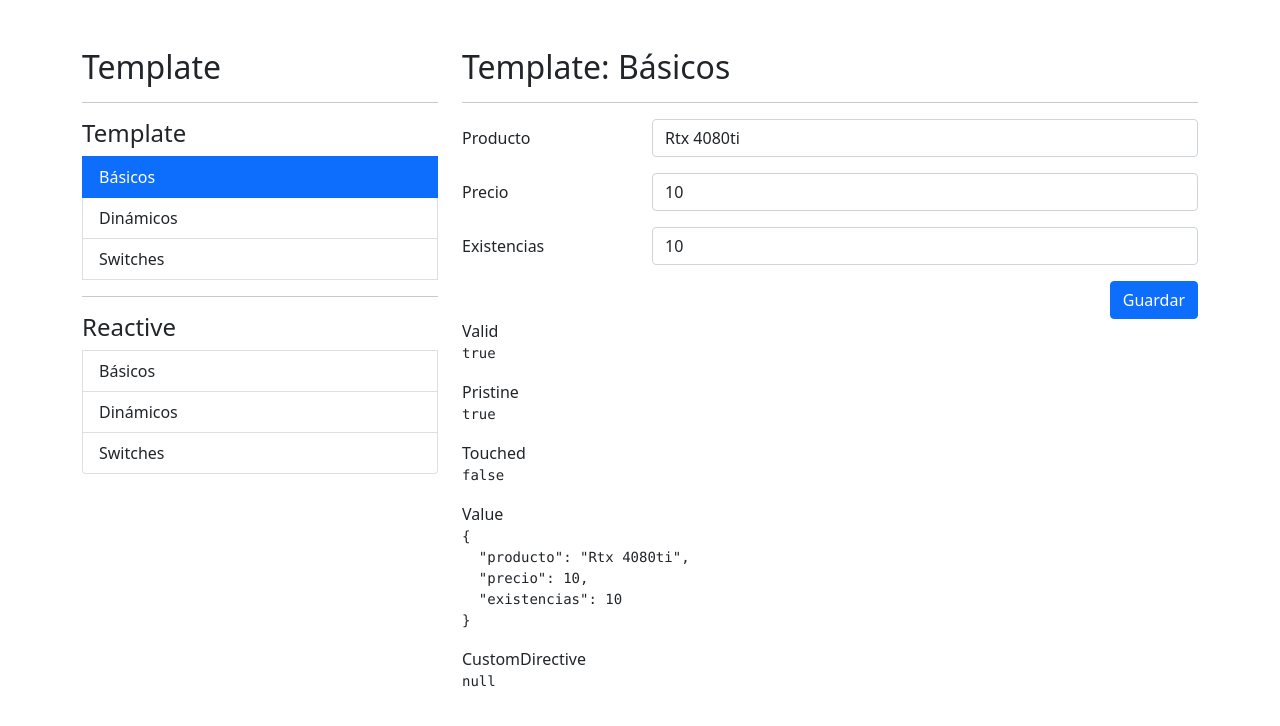
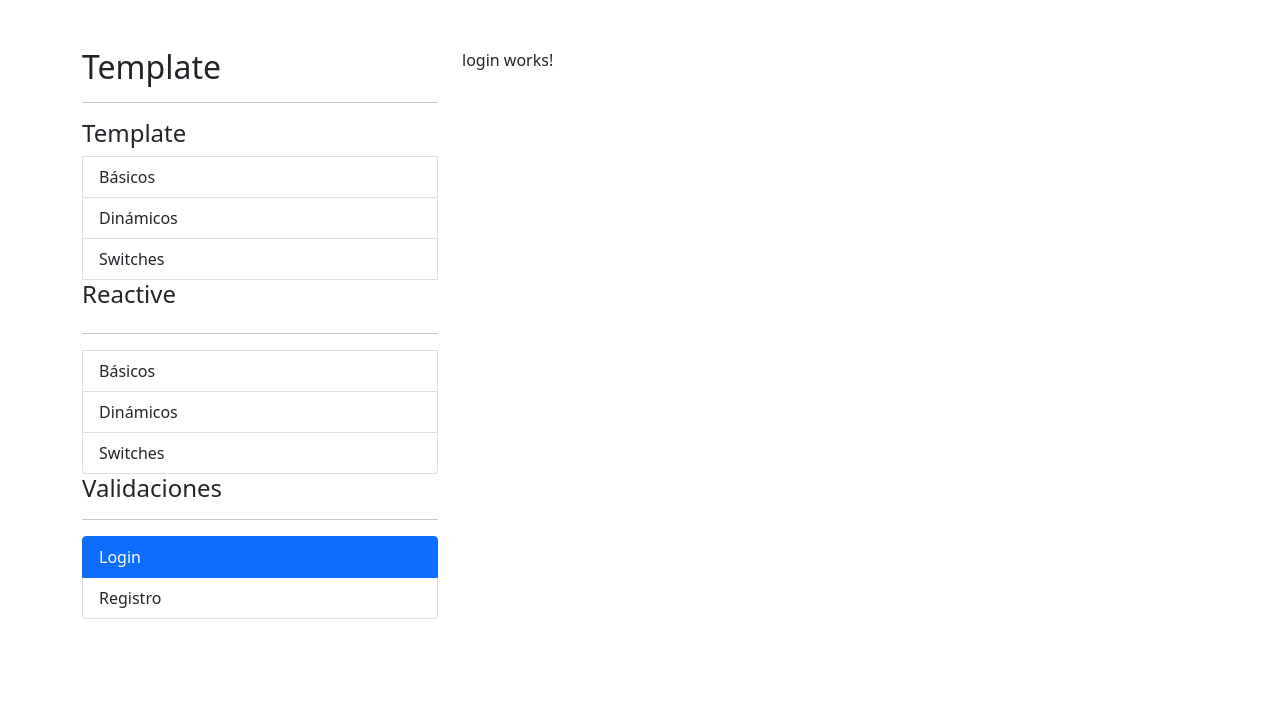
Before and after one commit to Dcterrance88/FormulariosApp-Angular, an Angular app: page /auth/login in a window 1280 px wide. Before the commit this address led to /template/basicos. Shown: the top 726 px of the page. Built offline with nearby package versions, Linux system fonts and the light colour scheme.

Commit message:
Creando modulo auth, servicios, componentes y enlaces al menu
se creo el componente auth con los componentes de registro y auth los
cuales se añadieron al menu y se realizo los enlaces de forma peresoza

```diff
--- a/src/app/app-routing.module.ts
+++ b/src/app/app-routing.module.ts
@@ -9,6 +9,10 @@
   {
     path: 'template',
     loadChildren: () => import('./template/template.module').then( m => m.TemplateModule),
+  },
+  {
+    path: 'auth',
+    loadChildren: () => import('./auth/auth.module').then( m => m.AuthModule),
   },
   {
     path: '**',
--- /dev/null
+++ b/src/app/auth/auth.module.ts
@@ -0,0 +1,18 @@
+import { NgModule } from '@angular/core';
+import { CommonModule } from '@angular/common';
+
+import { AuthRoutingModule } from './auth-routing.module';
+import { RegistroComponent } from './pages/registro/registro.component';
+import { LoginComponent } from './pages/login/login.component';
+
+
+@NgModule({
+  declarations: [
+    RegistroComponent,
+    LoginComponent],
+  imports: [
+    CommonModule,
+    AuthRoutingModule
+  ]
+})
+export class AuthModule { }
--- /dev/null
+++ b/src/app/auth/pages/login/login.component.html
@@ -0,0 +1 @@
+<p>login works!</p>
--- /dev/null
+++ b/src/app/auth/pages/login/login.component.ts
@@ -0,0 +1,16 @@
+import { Component, OnInit } from '@angular/core';
+
+@Component({
+  selector: 'app-login',
+  templateUrl: './login.component.html',
+  styles: [
+  ]
+})
+export class LoginComponent implements OnInit {
+
+  constructor() { }
+
+  ngOnInit(): void {
+  }
+
+}
--- /dev/null
+++ b/src/app/auth/pages/registro/registro.component.html
@@ -0,0 +1 @@
+<p>registro works!</p>
--- /dev/null
+++ b/src/app/auth/pages/registro/registro.component.ts
@@ -0,0 +1,16 @@
+import { Component, OnInit } from '@angular/core';
+
+@Component({
+  selector: 'app-registro',
+  templateUrl: './registro.component.html',
+  styles: [
+  ]
+})
+export class RegistroComponent implements OnInit {
+
+  constructor() { }
+
+  ngOnInit(): void {
+  }
+
+}
--- a/src/app/shared/sidemenu/sidemenu.component.html
+++ b/src/app/shared/sidemenu/sidemenu.component.html
@@ -1,6 +1,7 @@
 <h2>Template</h2>
 <hr>
 <ul class="list-group">
+
   <h4>Template</h4>
   <li class="list-group-item"
       *ngFor="let item of templateMenu"
@@ -8,8 +9,8 @@
       routerLinkActive="active">
     {{item.texto}}
   </li>
+  <h4>Reactive</h4>
   <hr>
-  <h4>Reactive</h4>
   <li class="list-group-item"
       *ngFor="let item of reactiveMenu"
       [routerLink]="[item.ruta]"
@@ -17,3 +18,13 @@
     {{item.texto}}
   </li>
 </ul>
+<h4>Validaciones</h4>
+<hr>
+<ul class="list-group">
+  <li class="list-group-item"
+      *ngFor="let item of authMenu"
+      [routerLink]="[item.ruta]"
+      routerLinkActive="active">
+    {{item.texto}}
+  </li>
+</ul>
--- a/src/app/shared/sidemenu/sidemenu.component.ts
+++ b/src/app/shared/sidemenu/sidemenu.component.ts
@@ -21,4 +21,8 @@
     {texto: 'Dinámicos', ruta: './reactive/dinamicos'},
     {texto: 'Switches', ruta: './reactive/switches'},
   ]
+  public authMenu: MenuItem[] = [
+    {texto: 'Login', ruta: './auth/login'},
+    {texto: 'Registro', ruta: './auth/registro'},
+  ]
 }
```
Also changed, not shown: src/app/auth/auth-routing.module.ts (added, +23 -0 lines), src/app/auth/services/auth.service.ts (added, +9 -0 lines), 1 other file (tests, documents, lock files or other folders).
